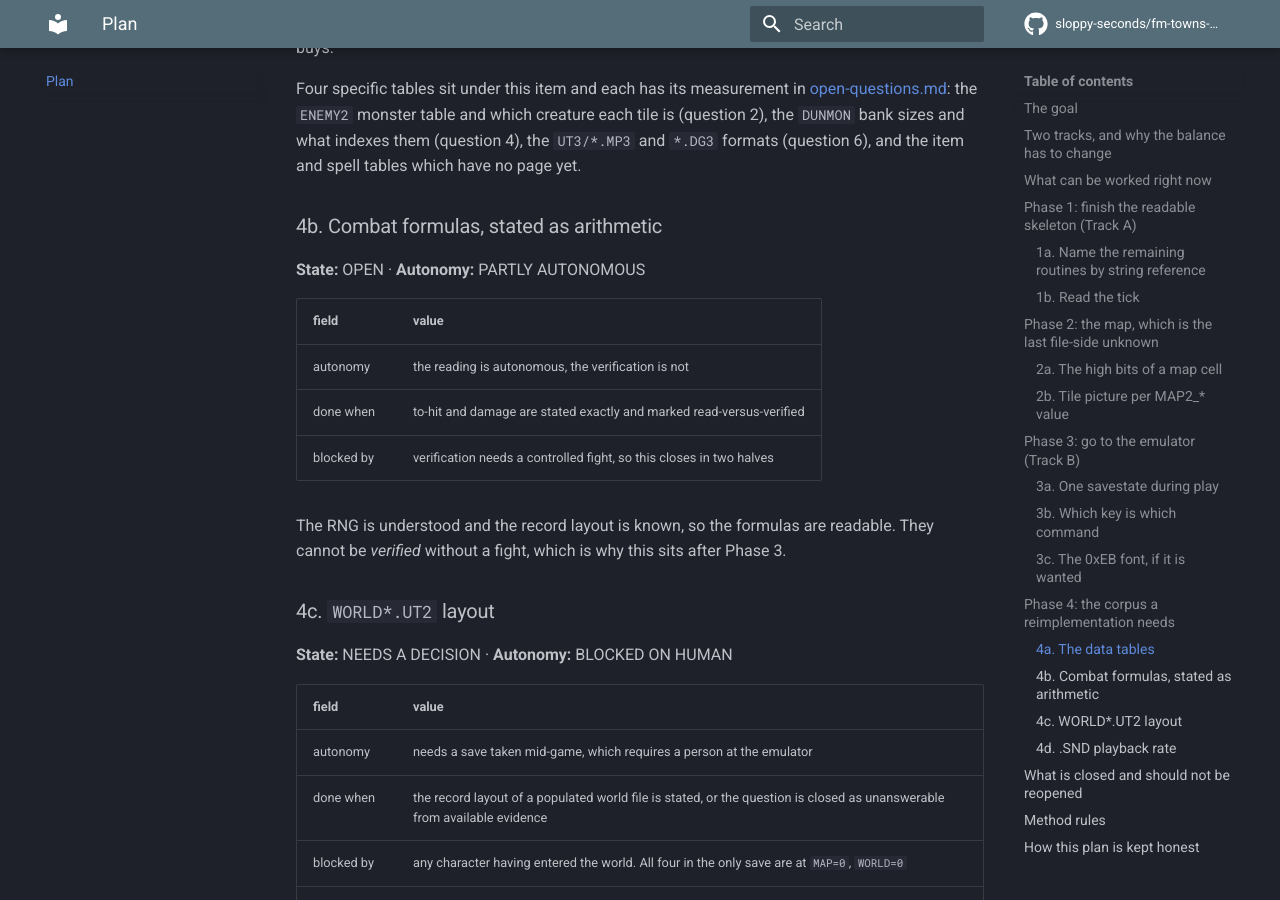
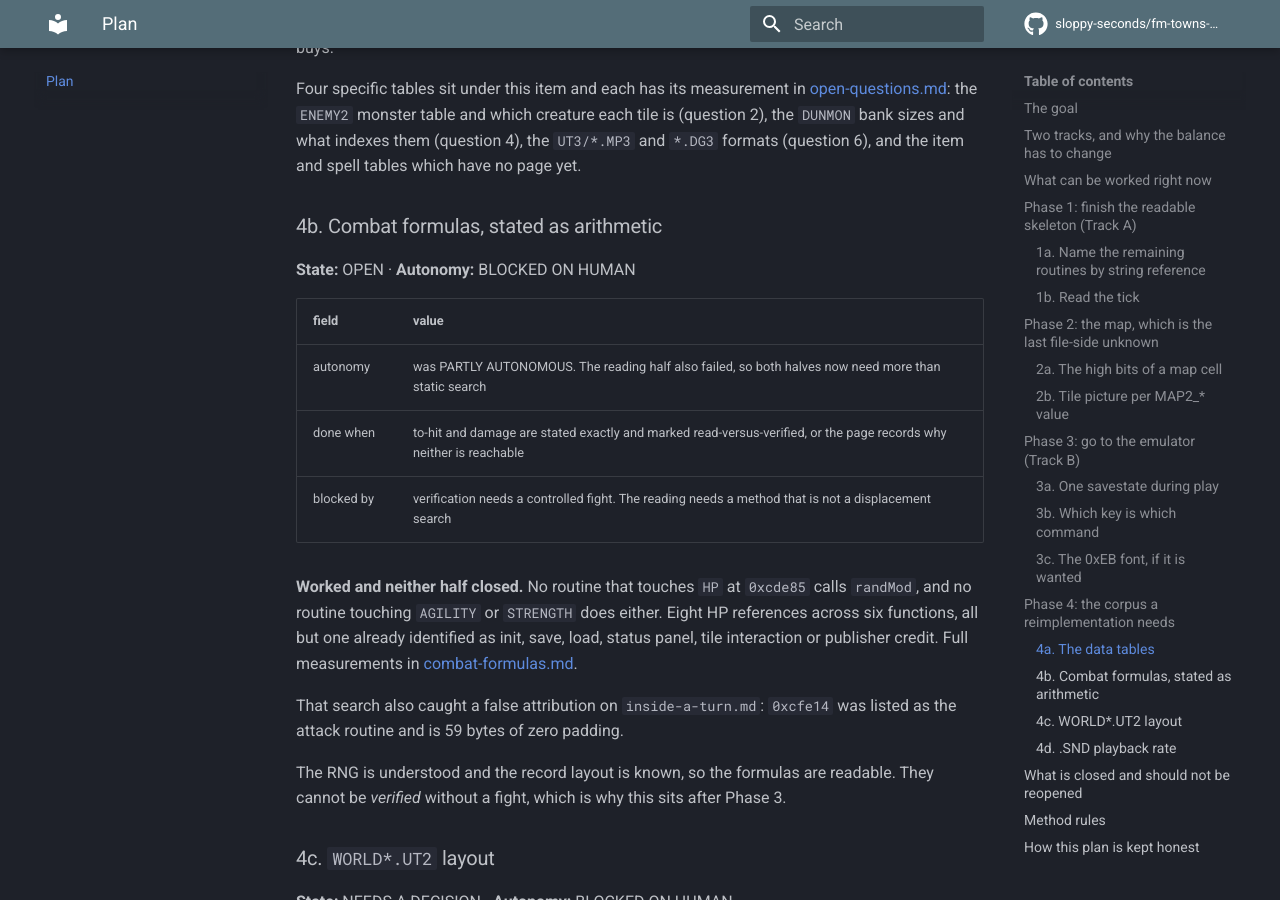
Before and after one commit to sloppy-seconds/fm-towns-ultima, an MkDocs documentation site: the page built from docs/plan.md, in a window 1280 px wide and 900 px high, scrolled down 8237 px. Built offline with MkDocs 1.6.1 and Material for MkDocs 9.7.7, drawn with Linux system fonts in a browser that asks for light colours; comment, search, counter and statistics services are not loaded.

Commit message:
Work item 4b, fail both halves, and catch a false attribution I made two sessions ago
Item 4b was PARTLY AUTONOMOUS: the reading autonomous, the verification needing a fight. The reading failed
too, and the search turned up an error on another page.

NO ROUTINE THAT TOUCHES HP ROLLS DICE. Every reference to HP at 0xcde85 is eight references across six
functions, and none of the six calls randMod at 0xe1c5c or randRange at 0xe3d4c. Four of the six are
identified and all four are UI or init: character initialisation writing every field, the status panel
displaying it, save and load persisting it, the roster load restoring it. One is tile interaction comparing
against 0xdd and 0xdf, and one at 0xef15c is unexplored.

Nor does any AGILITY or STRENGTH routine. Eight functions touch AGILITY at 0xcde6a, seven touch both it and
STRENGTH, and seven of those eight are already identified. The eighth, 0xfc4fc, takes two coordinates and
subtracts them, which reads as distance rather than combat. None of the eight rolls dice.

So damage is not computed where it is applied. Either it arrives as an argument from something that works on
a stack copy, or the combat routine is one of the 144 unresolved indirect branches. Same shape as the tick
result, on different fields.

A FALSE ATTRIBUTION I MADE TWO SESSIONS AGO. inside-a-turn.md listed 0xcfe14 as the attack message on the
strength of its \nによる攻撃 string. It is 59 bytes of ZERO PADDING from 0xcfe10 to 0xcfe4b, which
disassembles as add [eax],al repeated and fails the boundary oracle. The row is removed from both
inside-a-turn.md and call-graph.md, and inside-a-turn.md now carries a correction banner.

That is the same error as pairing 0xEB runs with whatever text follows them: attributing a string to a nearby
address because the address happens to be in the same page. It cost twelve probes to learn that lesson about
the EB runs and I repeated it here. Worth naming plainly.

New page docs/combat-formulas.md with all the measurements. Item 4b reclassified to BLOCKED ON HUMAN.

Startable items are now TWO of eleven: 2a is still open as unproven and 4a waits on 1a. That number has come
down with each item worked, which is the honest direction: the static vein really is thinning, and three of
the four items that looked startable this morning ended in either a negative or a wrong assumption about where
to look.

```diff
--- a/docs/plan.md
+++ b/docs/plan.md
@@ -289,13 +289,21 @@ formats (question 6), and the item and spell tables which have no page yet.
 
 ### 4b. Combat formulas, stated as arithmetic
 
-**State:** OPEN · **Autonomy:** PARTLY AUTONOMOUS
+**State:** OPEN · **Autonomy:** BLOCKED ON HUMAN
 
 | field | value |
 |---|---|
-| autonomy | the reading is autonomous, the verification is not |
-| done when | to-hit and damage are stated exactly and marked read-versus-verified |
-| blocked by | verification needs a controlled fight, so this closes in two halves |
+| autonomy | was PARTLY AUTONOMOUS. The reading half also failed, so both halves now need more than static search |
+| done when | to-hit and damage are stated exactly and marked read-versus-verified, or the page records why neither is reachable |
+| blocked by | verification needs a controlled fight. The reading needs a method that is not a displacement search |
+
+**Worked and neither half closed.** No routine that touches `HP` at `0xcde85` calls `randMod`, and no routine
+touching `AGILITY` or `STRENGTH` does either. Eight HP references across six functions, all but one already
+identified as init, save, load, status panel, tile interaction or publisher credit. Full measurements in
+[combat-formulas.md](combat-formulas.md).
+
+That search also caught a false attribution on `inside-a-turn.md`: `0xcfe14` was listed as the attack routine
+and is 59 bytes of zero padding.
 
 The RNG is understood and the record layout is known, so the formulas are readable. They cannot be
 *verified* without a fight, which is why this sits after Phase 3.
--- a/mkdocs.yml
+++ b/mkdocs.yml
@@ -89,6 +89,7 @@ nav:
       - The game loop: game-loop.md
       - Inside a turn: inside-a-turn.md
       - The tick: the-tick.md
+      - U2 combat formulas: combat-formulas.md
       - Command dispatch: command-dispatch.md
       - Two jump tables: jump-tables.md
       - Distance to reimplementation: reimplementation-gap.md
```
Also changed, not shown: docs/call-graph.md (+0 -2 lines), docs/combat-formulas.md (added, +100 -0 lines), docs/inside-a-turn.md (+10 -0 lines).
